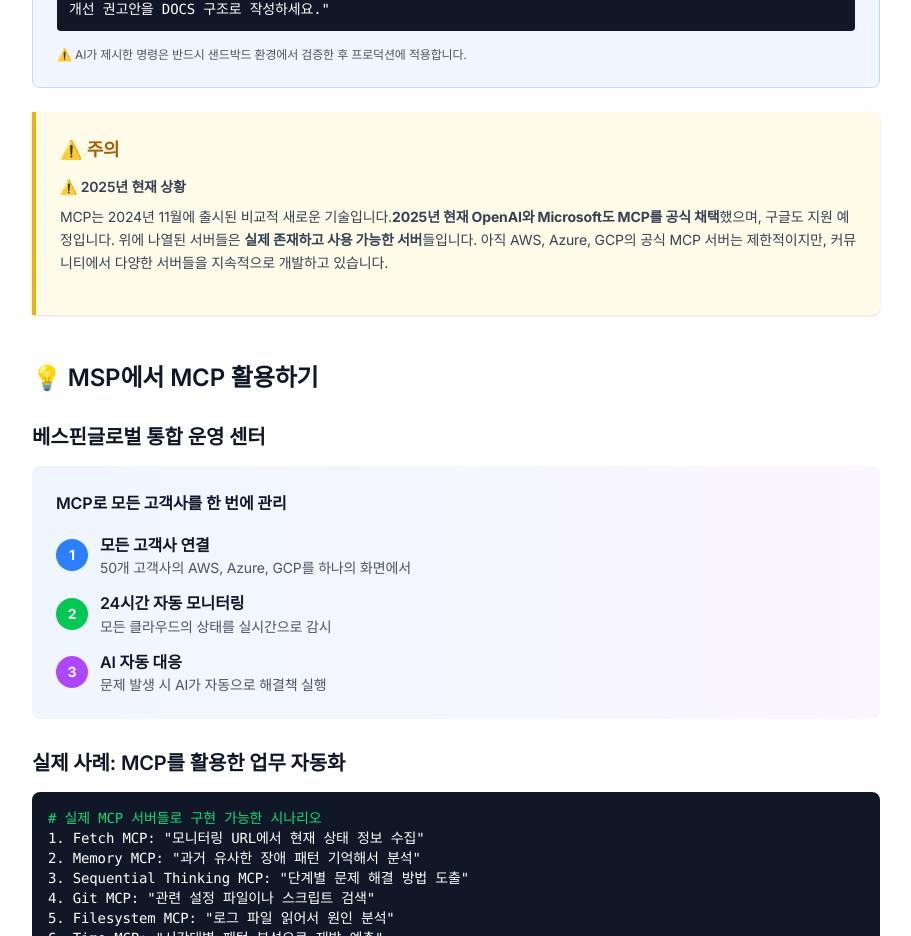
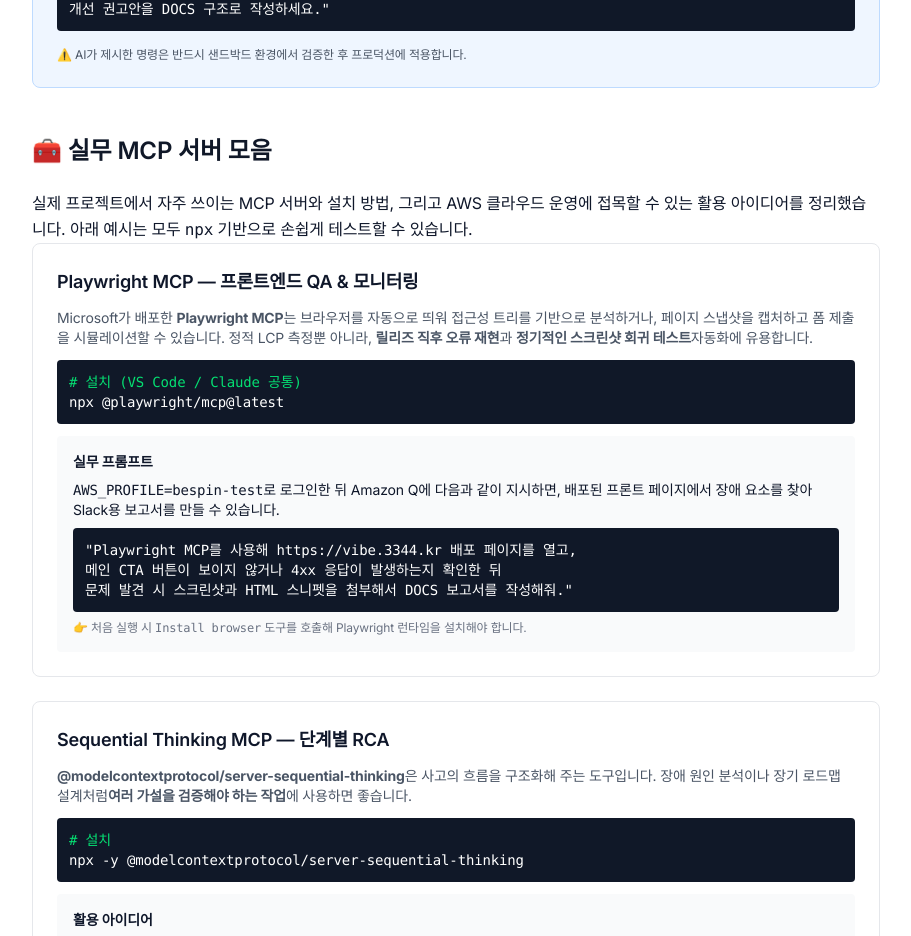
Before and after one commit to ryong-git/ai-coding-guide, a Next.js app: page /part5/mcp-concept in a window 1280 px wide. Shown: the part 3220-4156 px from the top of the page, without its empty margins (344-1255 px from the left). Built offline with nearby package versions, Linux system fonts and the light colour scheme.

Commit message:
Expand MCP practical examples and roadmap

```diff
--- a/src/app/part5/mcp-concept/page.tsx
+++ b/src/app/part5/mcp-concept/page.tsx
@@ -203,6 +203,106 @@
         </p>
       </div>
 
+      <SectionTitle>🧰 실무 MCP 서버 모음</SectionTitle>
+      <p>
+        실제 프로젝트에서 자주 쓰이는 MCP 서버와 설치 방법, 그리고 AWS 클라우드 운영에 접목할 수 있는 활용 아이디어를 정리했습니다.
+        아래 예시는 모두 <code className="font-mono">npx</code> 기반으로 손쉽게 테스트할 수 있습니다.
+      </p>
+
+      <div className="space-y-6">
+        <div className="bg-white dark:bg-gray-900 border border-gray-200 dark:border-gray-700 rounded-lg p-6 space-y-3">
+          <h3 className="text-lg font-semibold">Playwright MCP — 프론트엔드 QA &amp; 모니터링</h3>
+          <p className="text-sm text-gray-600 dark:text-gray-400">
+            Microsoft가 배포한 <strong>Playwright MCP</strong>는 브라우저를 자동으로 띄워 접근성 트리를 기반으로 분석하거나, 페이지 스냅샷을
+            캡처하고 폼 제출을 시뮬레이션할 수 있습니다. 정적 LCP 측정뿐 아니라, <strong>릴리즈 직후 오류 재현</strong>과 <strong>정기적인 스크린샷 회귀 테스트</strong>
+            자동화에 유용합니다.
+          </p>
+          <div className="bg-gray-900 text-gray-100 rounded p-3 text-sm font-mono overflow-x-auto">
+            <div className="text-green-400"># 설치 (VS Code / Claude 공통)</div>
+            <div className="text-white">npx @playwright/mcp@latest</div>
+          </div>
+          <div className="bg-gray-50 dark:bg-gray-800 rounded p-4 text-sm space-y-2">
+            <p className="font-semibold">실무 프롬프트</p>
+            <p>
+              <code className="font-mono">AWS_PROFILE=bespin-test</code>로 로그인한 뒤 Amazon Q에 다음과 같이 지시하면, 배포된 프론트 페이지에서 장애 요소를
+              찾아 Slack용 보고서를 만들 수 있습니다.
+            </p>
+            <div className="bg-gray-900 text-gray-100 rounded p-3 font-mono">
+              <div className="text-white">"Playwright MCP를 사용해 https://vibe.3344.kr 배포 페이지를 열고,</div>
+              <div className="text-white">메인 CTA 버튼이 보이지 않거나 4xx 응답이 발생하는지 확인한 뒤</div>
+              <div className="text-white">문제 발견 시 스크린샷과 HTML 스니펫을 첨부해서 DOCS 보고서를 작성해줘."</div>
+            </div>
+            <p className="text-xs text-gray-500 dark:text-gray-400">
+              👉 처음 실행 시 <code className="font-mono">Install browser</code> 도구를 호출해 Playwright 런타임을 설치해야 합니다.
+            </p>
+          </div>
+        </div>
+
+        <div className="bg-white dark:bg-gray-900 border border-gray-200 dark:border-gray-700 rounded-lg p-6 space-y-3">
+          <h3 className="text-lg font-semibold">Sequential Thinking MCP — 단계별 RCA</h3>
+          <p className="text-sm text-gray-600 dark:text-gray-400">
+            <strong>@modelcontextprotocol/server-sequential-thinking</strong>은 사고의 흐름을 구조화해 주는 도구입니다. 장애 원인 분석이나 장기 로드맵 설계처럼
+            <strong>여러 가설을 검증해야 하는 작업</strong>에 사용하면 좋습니다.</p>
+          <div className="bg-gray-900 text-gray-100 rounded p-3 text-sm font-mono overflow-x-auto">
+            <div className="text-green-400"># 설치</div>
+            <div className="text-white">npx -y @modelcontextprotocol/server-sequential-thinking</div>
+          </div>
+          <div className="bg-gray-50 dark:bg-gray-800 rounded p-4 text-sm space-y-2">
+            <p className="font-semibold">활용 아이디어</p>
+            <ul className="list-disc pl-6 space-y-1">
+              <li>이벤트 릿지를 기반으로 <strong>장애 RCA</strong>를 단계별로 정리하고, 재발방지 체크리스트를 생성</li>
+              <li><strong>DevOps 워크숍</strong>에서 시나리오 기반 토론 자료를 AI가 자동 작성</li>
+            </ul>
+            <p className="text-xs text-gray-500 dark:text-gray-400">
+              ✏️ <code className="font-mono">DISABLE_THOUGHT_LOGGING=true</code> 환경변수를 설정하면 민감 정보가 로그에 남지 않습니다.
+            </p>
+          </div>
+        </div>
+
+        <div className="bg-white dark:bg-gray-900 border border-gray-200 dark:border-gray-700 rounded-lg p-6 space-y-3">
+          <h3 className="text-lg font-semibold">Memory MCP — 고객사 맥락 유지</h3>
+          <p className="text-sm text-gray-600 dark:text-gray-400">
+            <strong>@modelcontextprotocol/server-memory</strong>는 로컬 지식 그래프를 이용해 사용자의 선호도, 인프라 특이점 같은 장기 맥락을 저장합니다. MSP 관점에서
+            <strong>고객사별 운영 히스토리</strong>, 정기 요청, 금지 작업 등을 저장해 두면 AI가 반복 질문 없이 대응할 수 있습니다.</p>
+          <div className="bg-gray-900 text-gray-100 rounded p-3 text-sm font-mono overflow-x-auto">
+            <div className="text-green-400"># 설치</div>
+            <div className="text-white">npx -y @modelcontextprotocol/server-memory</div>
+          </div>
+          <div className="bg-gray-50 dark:bg-gray-800 rounded p-4 text-sm space-y-2">
+            <p className="font-semibold">Tip</p>
+            <ul className="list-disc pl-6 space-y-1">
+              <li>
+                환경변수 <code className="font-mono">MEMORY_FILE_PATH=/ops/memory/bespin.json</code>을 설정해 고객사별 파일을 분리 관리
+              </li>
+              <li>
+                Amazon Q 커스텀 지침에 “<strong>Remembering...</strong>” 프롬프트를 추가해 대화 시작 시 메모리를 항상 로드하도록 구성
+              </li>
+            </ul>
+          </div>
+        </div>
+
+        <div className="bg-white dark:bg-gray-900 border border-gray-200 dark:border-gray-700 rounded-lg p-6 space-y-3">
+          <h3 className="text-lg font-semibold">Context7 MCP — 코드 &amp; API 문서 1차원화</h3>
+          <p className="text-sm text-gray-600 dark:text-gray-400">
+            Upstash의 <strong>Context7 MCP</strong>는 GitHub 저장소, 사내 API 스펙 문서를 꾸준히 크롤링해 최신 Markdown 문서로 변환합니다. LLM 에이전트가
+            <strong>실제 최신 시그니처</strong>를 기반으로 코드를 제안하도록 만들 수 있어, 대규모 레거시에서 특히 효과적입니다.</p>
+          <div className="bg-gray-900 text-gray-100 rounded p-3 text-sm font-mono overflow-x-auto">
+            <div className="text-green-400"># 설치</div>
+            <div className="text-white">npx -y @upstash/context7-mcp@latest</div>
+          </div>
+          <div className="bg-gray-50 dark:bg-gray-800 rounded p-4 text-sm space-y-2">
+            <p className="font-semibold">예시 사용법</p>
+            <ul className="list-disc pl-6 space-y-1">
+              <li>Terraform 모듈 저장소를 지정해 <strong>IaC 변경 영향 분석</strong>을 자동화</li>
+              <li>사내 REST API 스펙을 업로드해 <strong>멀티클라우드 통합 시나리오</strong>를 빠르게 설계</li>
+            </ul>
+            <p className="text-xs text-gray-500 dark:text-gray-400">
+              Context7는 자체 API 키가 필요합니다. <code className="font-mono">npx -y @smithery/cli install @upstash/context7-mcp</code> 명령으로 Smithery에 등록한 뒤 사용하는 것이 가장 간단합니다.
+            </p>
+          </div>
+        </div>
+      </div>
+
       <InfoBox type="warning">
         <h4 className="font-semibold mb-2">⚠️ 2025년 현재 상황</h4>
         <Paragraph className="text-sm">
```
Also changed, not shown: 1 other file (tests, documents, lock files or other folders).
